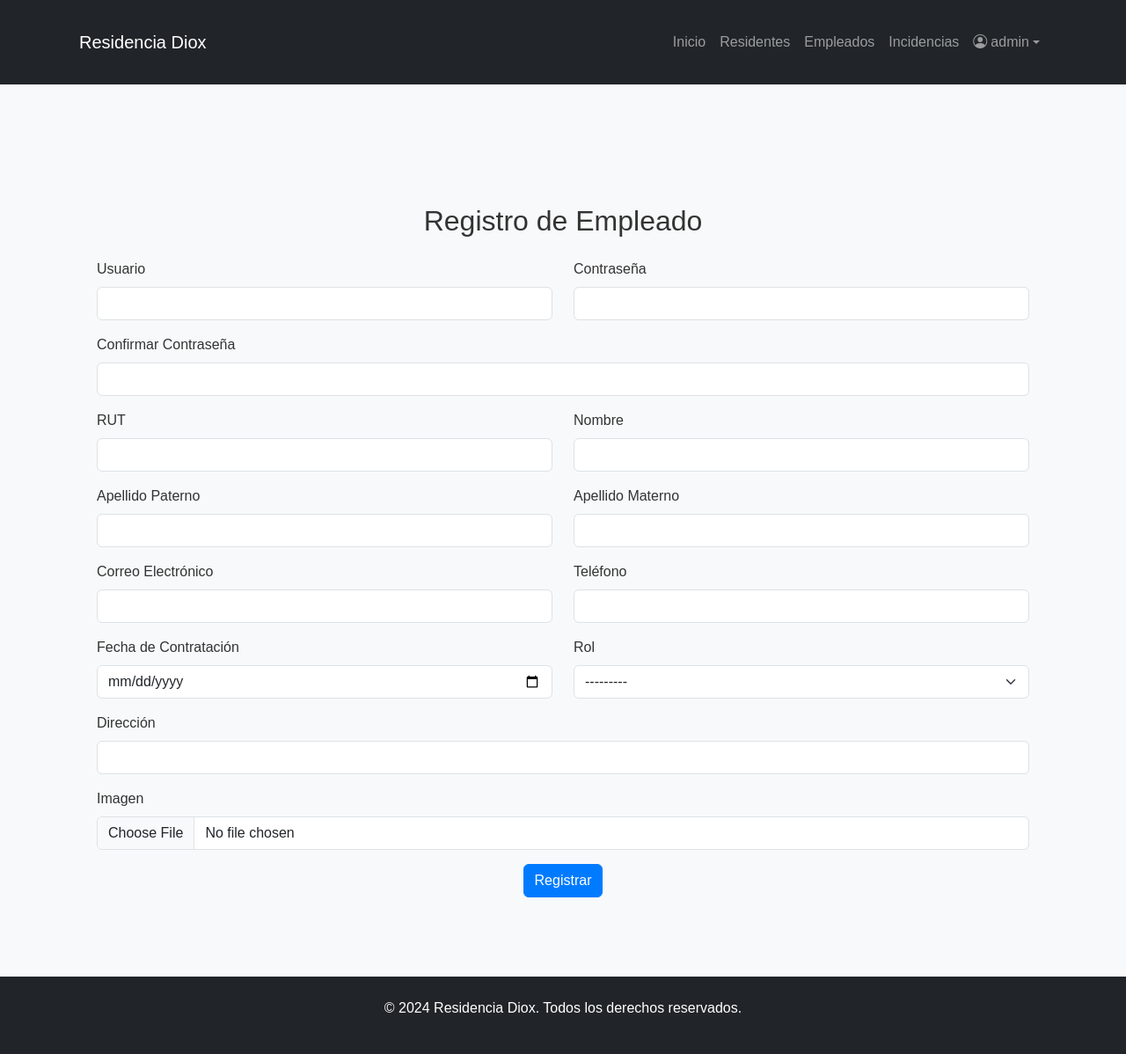
After one commit to Nafery/Diox666, a Django app: page /DioxWeb/registro/ in a window 1280 px wide. The commit adds this page. Shown: the whole page at 88% size. Run offline with Django 5.2, Linux system fonts and the light colour scheme; a user stored in the database is signed in; data comes from the database, SQL or seed files in the repository; both versions use the stored data as it was after the commit.

Commit message:
Registro empleado, residente y permisos
Se crea la pagina de registro de empleados, en la cual se puede dar el cargo correspondiente, esto solo es accesible para el administrador, el cual luego le dara a cada empleado nuevo su cuenta correspondiente, tambien se agrego para que las pestañas y algunas funciones de la aplicacion solo sean accesibles para ciertos cargos

```diff
--- a/Diox/settings.py
+++ b/Diox/settings.py
@@ -126,3 +126,5 @@ DEFAULT_AUTO_FIELD = 'django.db.models.BigAutoField'
 
 MEDIA_URL = '/media/'
 MEDIA_ROOT = os.path.join(BASE_DIR, 'DioxWeb/static/media')
+
+LOGOUT_REDIRECT_URL = 'login_empleado'
--- a/DioxWeb/forms.py
+++ b/DioxWeb/forms.py
@@ -1,11 +1,36 @@
 from django import forms
-from .models import Residente, ResidenteEnfermedad, ResidenteMedicamento, Enfermedad, Medicamento
+from django.contrib.auth.forms import AuthenticationForm
+from django.contrib.auth.models import User
+from .models import Residente, ResidenteEnfermedad, ResidenteMedicamento, Enfermedad, Medicamento, Empleado, Rol
+from .validators import validar_rut
+import datetime
+
+class EmpleadoLoginForm(AuthenticationForm):
+    username = forms.CharField(label="Correo Electrónico", widget=forms.EmailInput(attrs={
+        'class': 'form-control',
+        'placeholder': 'Ingresa tu correo',
+    }))
+    password = forms.CharField(label="Contraseña", widget=forms.PasswordInput(attrs={
+        'class': 'form-control',
+        'placeholder': 'Ingresa tu contraseña',
+    }))
 
 class ResidenteForm(forms.ModelForm):
     class Meta:
         model = Residente
         fields = ['rut', 'nombre', 'ap_paterno', 'ap_materno', 'fecha_nacimiento', 'genero',
                   'contacto_emergencia', 'telefono_emergencia', 'habitacion', 'observaciones', 'imagen']
+
+    # Definir el widget para el campo de fecha de nacimiento
+    fecha_nacimiento = forms.DateField(
+        widget=forms.DateInput(attrs={
+            'type': 'date',
+            'class': 'form-control',  # Estilo de formulario Bootstrap
+            'placeholder': 'Seleccionar fecha'
+        }),
+        initial=datetime.date.today
+    )
+
 
 class ResidenteEnfermedadForm(forms.ModelForm):
     class Meta:
@@ -16,3 +41,28 @@ class ResidenteMedicamentoForm(forms.ModelForm):
     class Meta:
         model = ResidenteMedicamento
         fields = ['medicamento', 'dosis', 'frecuencia', 'fecha_inicio', 'fecha_fin', 'observaciones']
+
+class EmpleadoRegistroForm(forms.ModelForm):
+    username = forms.CharField(max_length=150, required=True, label="Usuario")
+    password = forms.CharField(widget=forms.PasswordInput, label="Contraseña")
+    confirm_password = forms.CharField(widget=forms.PasswordInput, label="Confirmar Contraseña")
+
+    class Meta:
+        model = Empleado
+        fields = [
+            'rut', 'nombre', 'ap_paterno', 'ap_materno',
+            'email', 'telefono', 'fecha_contratacion',
+            'direccion', 'rol', 'imagen'
+        ]
+        widgets = {
+            'fecha_contratacion': forms.DateInput(attrs={'type': 'date'}),
+        }
+
+    def clean(self):
+        cleaned_data = super().clean()
+        password = cleaned_data.get("password")
+        confirm_password = cleaned_data.get("confirm_password")
+
+        if password != confirm_password:
+            raise forms.ValidationError("Las contraseñas no coinciden.")
+        return cleaned_data
--- a/DioxWeb/models.py
+++ b/DioxWeb/models.py
@@ -1,5 +1,6 @@
 from django.db import models
 from django.core.exceptions import ValidationError
+from django.contrib.auth.models import User
 import re
 from django.utils import timezone
 
@@ -38,6 +39,7 @@ class Rol(models.Model):
         return self.nombre
 
 class Empleado(models.Model):
+    user = models.OneToOneField(User, on_delete=models.CASCADE, default = 1)
     rut = models.CharField(max_length=12, unique=True, validators=[validar_rut])
     nombre = models.CharField(max_length=100)
     ap_paterno = models.CharField(max_length=100)
--- a/DioxWeb/templates/pages/base.html
+++ b/DioxWeb/templates/pages/base.html
@@ -9,6 +9,11 @@
 
     <!-- Enlace a los archivos CSS de Bootstrap -->
     <link href="https://cdn.jsdelivr.net/npm/bootstrap@5.3.0-alpha1/dist/css/bootstrap.min.css" rel="stylesheet">
+    <link href="https://cdn.jsdelivr.net/npm/bootstrap-icons/font/bootstrap-icons.css" rel="stylesheet">
+
+    <link rel="stylesheet" href="https://cdn.jsdelivr.net/npm/flatpickr/dist/flatpickr.min.css">
+    <script src="https://cdn.jsdelivr.net/npm/flatpickr"></script>
+
 
     <!-- Enlace a los archivos CSS personalizados (si los tienes) -->
     <link rel="stylesheet" href="{% static 'css/style_base.css' %}">
@@ -39,10 +44,34 @@
                     <li class="nav-item">
                         <a class="nav-link" href="">Incidencias</a>
                     </li>
+
+                    <!-- Ícono de perfil de usuario -->
+                    {% if user.is_authenticated %}
+                    <li class="nav-item dropdown">
+                        <a class="nav-link dropdown-toggle d-flex align-items-center" href="#" id="navbarDropdown" role="button" data-bs-toggle="dropdown" aria-expanded="false">
+                            <i class="bi bi-person-circle"></i> <!-- Ícono de Bootstrap -->
+                            <span class="ms-1">{{ user.username }}</span>
+                        </a>
+                        <ul class="dropdown-menu dropdown-menu-end" aria-labelledby="navbarDropdown">
+                            <li><a class="dropdown-item" href="">Mi Perfil</a></li>
+                            <li>
+                                <form action="{% url 'logout' %}" method="post">
+                                    {% csrf_token %}
+                                    <button type="submit" class="dropdown-item">Cerrar Sesión</button>
+                                </form>
+                            </li>
+                        </ul>
+                    </li>
+                    {% else %}
+                    <li class="nav-item">
+                        <a class="nav-link" href="">Iniciar Sesión</a>
+                    </li>
+                    {% endif %}
                 </ul>
             </div>
         </div>
     </nav>
+
 
     <!-- Contenido principal de la página -->
     <div class="container my-5">
--- /dev/null
+++ b/DioxWeb/templates/pages/registro_empleado.html
@@ -0,0 +1,92 @@
+{% extends 'pages/base.html' %}
+
+{% load custom_tags %}
+
+{% block content %}
+<div class="container mt-5">
+    <h2 class="text-center mb-4">Registro de Empleado</h2>
+    <form method="post" enctype="multipart/form-data" class="needs-validation" novalidate>
+        {% csrf_token %}
+
+        <!-- Grupo de Usuario y Contraseña -->
+        <div class="row mb-3">
+            <div class="col-md-6">
+                <label for="id_username" class="form-label">Usuario</label>
+                {{ form.username|add_class:"form-control" }}
+            </div>
+            <div class="col-md-6">
+                <label for="id_password" class="form-label">Contraseña</label>
+                {{ form.password|add_class:"form-control" }}
+            </div>
+        </div>
+
+        <!-- Confirmar Contraseña -->
+        <div class="mb-3">
+            <label for="id_confirm_password" class="form-label">Confirmar Contraseña</label>
+            {{ form.confirm_password|add_class:"form-control" }}
+        </div>
+
+        <!-- Grupo de Información Personal -->
+        <div class="row mb-3">
+            <div class="col-md-6">
+                <label for="id_rut" class="form-label">RUT</label>
+                {{ form.rut|add_class:"form-control" }}
+            </div>
+            <div class="col-md-6">
+                <label for="id_nombre" class="form-label">Nombre</label>
+                {{ form.nombre|add_class:"form-control" }}
+            </div>
+        </div>
+
+        <div class="row mb-3">
+            <div class="col-md-6">
+                <label for="id_ap_paterno" class="form-label">Apellido Paterno</label>
+                {{ form.ap_paterno|add_class:"form-control" }}
+            </div>
+            <div class="col-md-6">
+                <label for="id_ap_materno" class="form-label">Apellido Materno</label>
+                {{ form.ap_materno|add_class:"form-control" }}
+            </div>
+        </div>
+
+        <!-- Información de Contacto -->
+        <div class="row mb-3">
+            <div class="col-md-6">
+                <label for="id_email" class="form-label">Correo Electrónico</label>
+                {{ form.email|add_class:"form-control" }}
+            </div>
+            <div class="col-md-6">
+                <label for="id_telefono" class="form-label">Teléfono</label>
+                {{ form.telefono|add_class:"form-control" }}
+            </div>
+        </div>
+
+        <!-- Información Laboral -->
+        <div class="row mb-3">
+            <div class="col-md-6">
+                <label for="id_fecha_contratacion" class="form-label">Fecha de Contratación</label>
+                {{ form.fecha_contratacion|add_class:"form-control" }}
+            </div>
+            <div class="col-md-6">
+                <label for="id_rol" class="form-label">Rol</label>
+                {{ form.rol|add_class:"form-select" }}
+            </div>
+        </div>
+
+        <!-- Dirección e Imagen -->
+        <div class="mb-3">
+            <label for="id_direccion" class="form-label">Dirección</label>
+            {{ form.direccion|add_class:"form-control" }}
+        </div>
+        <div class="mb-3">
+            <label for="id_imagen" class="form-label">Imagen</label>
+            {{ form.imagen|add_class:"form-control" }}
+        </div>
+
+        <!-- Botón de Registro -->
+        <div class="text-center">
+            <button type="submit" class="btn btn-primary">Registrar</button>
+        </div>
+    </form>
+</div>
+{% endblock %}
--- /dev/null
+++ b/DioxWeb/templatetags/custom_tags.py
@@ -0,0 +1,7 @@
+from django import template
+
+register = template.Library()
+
+@register.filter(name='add_class')
+def add_class(value, css_class):
+    return value.as_widget(attrs={"class": css_class})
--- a/DioxWeb/urls.py
+++ b/DioxWeb/urls.py
@@ -1,5 +1,7 @@
 from django.urls import path
 from . import views
+from django.contrib.auth.views import LogoutView
+
 
 urlpatterns = [
     path('', views.index, name='index'),
@@ -10,4 +12,7 @@ urlpatterns = [
     path('crear_residente/', views.crear_residente, name='crear_residente'),
     path('empleados/<int:id>/', views.detalle_empleado, name='detalle_empleado'),
     path('enfermedades/', views.lista_enfermedades, name='lista_enfermedades'),
+    path('login/', views.login_empleado, name='login_empleado'),
+    path('registro/', views.registrar_empleado, name='registro_empleado'),
+    path('logout/', LogoutView.as_view(next_page='login_empleado'), name='logout'),
 ]
--- a/DioxWeb/views.py
+++ b/DioxWeb/views.py
@@ -1,20 +1,28 @@
 from django.forms import inlineformset_factory
 from django.shortcuts import redirect, render
 from django.shortcuts import get_object_or_404
+from django.contrib.auth.models import User
 from django.contrib import messages
 from .models import Residente, Empleado, ResidenteEnfermedad, ResidenteMedicamento, Enfermedad, Medicamento, Incidencia
-from .forms import ResidenteForm, ResidenteEnfermedadForm, ResidenteMedicamentoForm
+from .forms import ResidenteForm, ResidenteEnfermedadForm, ResidenteMedicamentoForm, EmpleadoLoginForm, EmpleadoRegistroForm
+from django.contrib.auth.decorators import login_required
+from .decorators import role_required
 
 # Create your views here.
 
+@login_required
 def index(request):
     context = {}
     return render(request, 'pages/index.html', context)
 
+@role_required(roles=["Cuidador", "Medico", "Enfermero", "Administrador"])
+@login_required
 def lista_residentes(request):
     residentes = Residente.objects.all()
     return render(request, 'pages/lista_residentes.html', {'residentes': residentes})
 
+@role_required(roles=["Administrador"])
+@login_required
 def eliminar_residente(request, pk):
     # Verificar que la solicitud sea POST
     if request.method == "POST":
@@ -35,10 +43,14 @@ def eliminar_residente(request, pk):
     # Redirigir a la lista de residentes
     return redirect('residentes')
 
+@role_required(roles=["Administrador"])
+@login_required
 def lista_empleados(request):
     empleados = Empleado.objects.all()
     return render(request, 'pages/lista_empleados.html', {'empleados': empleados})
 
+@role_required(roles=["Administrador", "Cuidador", "Medico", "Enfermero"])
+@login_required
 def detalle_residente(request, id):
     # Obtener el residente
     residente = get_object_or_404(Residente, id=id)
@@ -138,11 +150,14 @@ def detalle_residente(request, id):
     })
 
 
-
+@role_required(roles=["Administrador"])
+@login_required
 def detalle_empleado(request, id):
     empleado = get_object_or_404(Empleado, id=id)
     return render(request, 'pages/detalle_empleado.html', {'empleado': empleado})
 
+@role_required(roles=["Administrador"])
+@login_required
 def crear_residente(request):
     # Formulario principal para Residente
     residente_form = ResidenteForm(request.POST or None, request.FILES or None)
@@ -174,7 +189,7 @@ def crear_residente(request):
                 medicamento_formset.save()
 
                 # Redirigir tras el éxito
-                return redirect('residentes')  # Cambia 'residentes' a la URL correcta
+                return redirect('residentes')
 
     context = {
         'residente_form': residente_form,
@@ -183,6 +198,42 @@ def crear_residente(request):
     }
     return render(request, 'pages/crear_residente.html', context)
 
+@role_required(roles=["Administrador"])
+@login_required
 def lista_enfermedades(request):
     enfermedades = Enfermedad.objects.all()
     return render(request, 'pages/lista_enfermedades.html', {'enfermedades': enfermedades})
+
+
+def login_empleado(request):
+    if request.method == 'POST':
+        form = EmpleadoLoginForm(data=request.POST)
+        if form.is_valid():
+            user = form.get_user()
+            login(request, user)
+            return redirect('index')
+    else:
+        form = EmpleadoLoginForm()
+    return render(request, 'pages/login_empleado.html', {'form': form})
+
+@role_required(roles=["Administrador"])
+@login_required
+def registrar_empleado(request):
+    if request.method == "POST":
+        form = EmpleadoRegistroForm(request.POST, request.FILES)
+        if form.is_valid():
+            # Crear el usuario
+            user = User.objects.create_user(
+                username=form.cleaned_data['username'],
+                password=form.cleaned_data['password']
+            )
+            # Crear el empleado asociado al usuario
+            empleado = form.save(commit=False)
+            empleado.user = user
+            empleado.save()
+
+            messages.success(request, "Empleado registrado exitosamente.")
+    else:
+        form = EmpleadoRegistroForm()
+
+    return render(request, 'pages/registro_empleado.html', {'form': form})
```
Also changed, not shown: DioxWeb/decorators.py (added, +29 -0 lines), DioxWeb/templates/pages/crear_residente.html (+16 -0 lines), DioxWeb/templates/pages/login_empleado.html (added, +17 -0 lines), DioxWeb/validators.py (added, +37 -0 lines), DioxWeb/migrations/0008_empleado_user.py (added), DioxWeb/templatetags/__init__.py (added), db.sqlite3.
